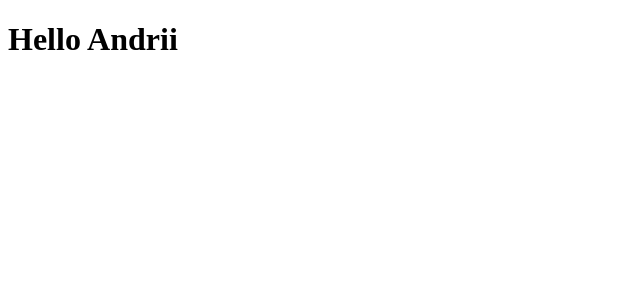
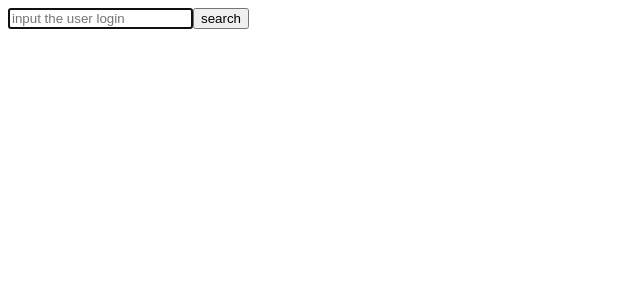
Before and after one commit to AngryAndrii/Github-helper, a React (Vite) app: page / in a window 1280 px wide. Shown: the top 300 px of the page, without its empty margins (0-640 px from the left). Built offline with nearby package versions, Linux system fonts and the light colour scheme.

Commit message:
added query

```diff
--- a/package.json
+++ b/package.json
@@ -12,6 +12,7 @@
     "preview": "vite preview"
   },
   "dependencies": {
+    "axios": "^1.6.0",
     "react": "^18.2.0",
     "react-dom": "^18.2.0"
   },
--- a/src/App.jsx
+++ b/src/App.jsx
@@ -1,10 +1,45 @@
 // import React from "react";
 
+import { useEffect, useState } from "react";
+import fetchUser from "./api/fetch";
+import { SearchBar } from "./components/SearchBar";
+import { AxiosError } from "axios";
+
 function App() {
+  const [data, setData] = useState("");
+  // const [isLoading, setIsLoading] = useState(false);
+
+  // useEffect(() => {
+  //   async function getData() {
+  //     setIsLoading(true);
+  //     const data = await fetchUser("johndpope");
+  //     return setValue(data);
+  //   }
+  //   getData();
+  //   setIsLoading(false);
+  // }, []);
+
+  // function showData(value) {
+  //   if (!value) {
+  //     return;
+  //   }
+  //   console.log(value);
+  // }
+
+  // showData(value);
+  const getUserData = async (inputValue) => {
+    try {
+      const resp = await fetchUser(inputValue);
+      console.log(resp);
+    } catch (error) {
+      return error;
+    }
+  };
+
   return (
-    <>
-      <h1>Hello Andrii</h1>
-    </>
+    <div>
+      <SearchBar getUserData={getUserData} />
+    </div>
   );
 }
 
--- a/src/api/fetch.js
+++ b/src/api/fetch.js
@@ -0,0 +1,8 @@
+import axios from "axios";
+
+const fetchUser = async (login) => {
+  const resp = await axios.get(`https://api.github.com/users/${login}`);
+  return resp.data;
+};
+
+export default fetchUser;
--- /dev/null
+++ b/src/components/SearchBar.jsx
@@ -0,0 +1,30 @@
+import { useState } from "react";
+
+export const SearchBar = ({ getUserData }) => {
+  const [inputValue, setInputValue] = useState("");
+
+  const handleInputChange = (event) => {
+    const value = event.target.value;
+    setInputValue(value);
+  };
+
+  const handleSubmit = (event) => {
+    event.preventDefault();
+    getUserData(inputValue);
+  };
+
+  return (
+    <>
+      <form action="" onSubmit={handleSubmit}>
+        <input
+          type="text"
+          autoFocus
+          autoComplete="off"
+          placeholder="input the user login"
+          onChange={handleInputChange}
+        />
+        <button type="submit">search</button>
+      </form>
+    </>
+  );
+};
--- a/src/main.jsx
+++ b/src/main.jsx
@@ -3,7 +3,7 @@ import ReactDOM from "react-dom/client";
 import App from "./App.jsx";
 
 ReactDOM.createRoot(document.getElementById("root")).render(
-  <React.StrictMode>
-    <App />
-  </React.StrictMode>
+  // <React.StrictMode>
+  <App />
+  // </React.StrictMode>
 );
```
Also changed, not shown: 2 other files (tests, documents, lock files or other folders).
